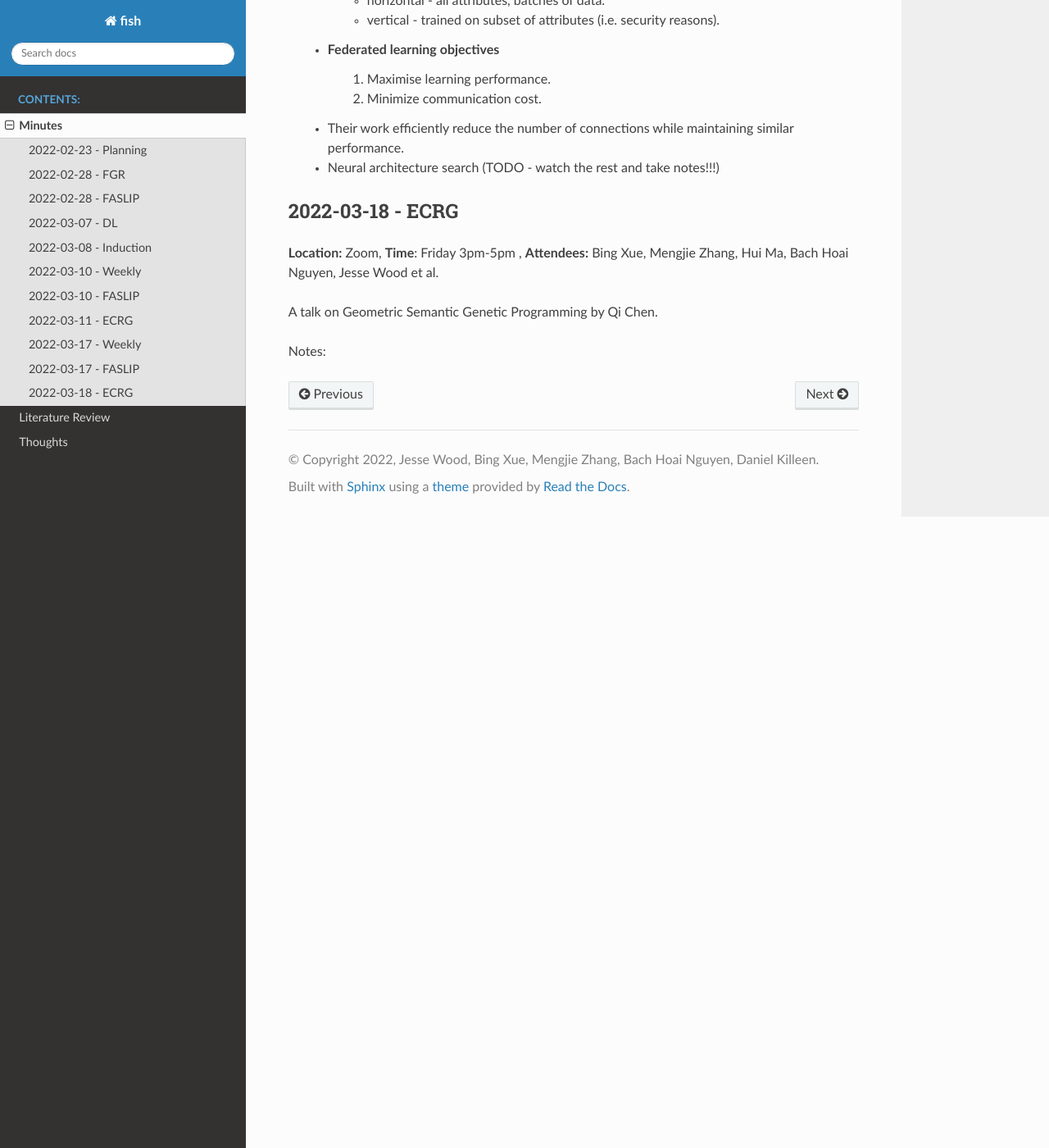
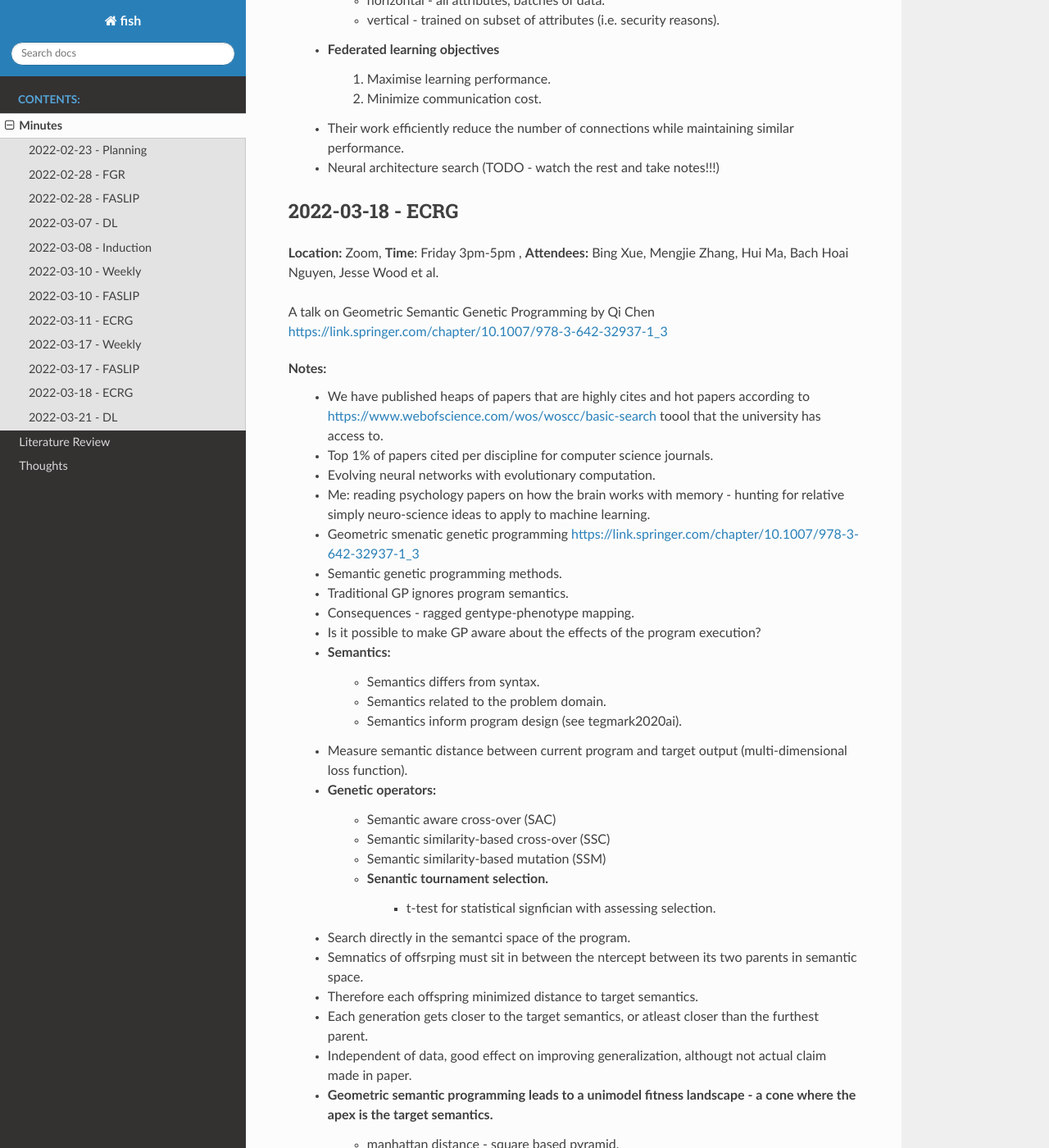
Before and after one commit to woodRock/fishy-business, a Sphinx documentation site: the page built from docs/source/minutes.rst, in a window 1280 px wide and 1400 px high, scrolled down 6011 px. Shown: the whole window at 82% size. Built offline with Sphinx 7.4.7 and the Read the Docs theme 2.0.0, drawn with Linux system fonts in a browser that asks for light colours; some of the changed text lies outside the part shown.

Commit message:
Update minutes

```diff
--- a/docs/source/minutes.rst
+++ b/docs/source/minutes.rst
@@ -223,6 +223,62 @@ Notes:
 ~~~~~~~~~~~~~~~~~~~~~~
 **Location:** Zoom, **Time**: Friday 3pm-5pm , **Attendees:** Bing Xue, Mengjie Zhang, Hui Ma, Bach Hoai Nguyen, Jesse Wood et al.
 
-A talk on Geometric Semantic Genetic Programming by Qi Chen.
+A talk on Geometric Semantic Genetic Programming by Qi Chen https://link.springer.com/chapter/10.1007/978-3-642-32937-1_3
 
 Notes:
+    * We have published heaps of papers that are highly cites and hot papers according to https://www.webofscience.com/wos/woscc/basic-search toool that the university has access to.
+    * Top 1% of papers cited per discipline for computer science journals.
+    * Evolving neural networks with evolutionary computation.
+    * Me: reading psychology papers on how the brain works with memory - hunting for relative simply neuro-science ideas to apply to machine learning.
+    * Geometric smenatic genetic programming https://link.springer.com/chapter/10.1007/978-3-642-32937-1_3
+    * Semantic genetic programming methods.
+    * Traditional GP ignores program semantics.
+    * Consequences - ragged gentype-phenotype mapping.
+    * Is it possible to make GP aware about the effects of the program execution?
+    * Semantics:
+        * Semantics differs from syntax.
+        * Semantics related to the problem domain.
+        * Semantics inform program design (see tegmark2020ai).
+    * Measure semantic distance between current program and target output (multi-dimensional loss function).
+    * Genetic operators:
+        * Semantic aware cross-over (SAC)
+        * Semantic similarity-based cross-over (SSC)
+        * Semantic similarity-based mutation (SSM)
+        * Senantic tournament selection.
+            * t-test for statistical signfician with assessing selection.
+    * Search directly in the semantci space of the program.
+    * Semnatics of offsrping must sit in between the ntercept between its two parents in semantic space.
+    * Therefore each offspring minimized distance to target semantics.
+    * Each generation gets closer to the target semantics, or atleast closer than the furthest parent.
+    * Independent of data, good effect on improving generalization, althougt not actual claim made in paper.
+    * Geometric semantic programming leads to a unimodel fitness landscape - a cone where the apex is the target semantics.
+        * manhattan distance - square based pyramid.
+        * euclidean distance - cone.
+    * Efficient implementation - only store changes to program tree, similar to git version control - except for GSGP.
+    * GSGR Red (reduce), simplify problems by expanding and recomputing.
+    * Locally geometric semantic crossover (LGSX).
+        * Make offsrping similar to eachother than their parents.
+    * Random desired operator (RDO), exploit interoperability of instructions, + can be reversed with -, * can be reversed with division, + and * are communicative.
+    * Semantic backpropogation - decomposibility of the process if important for BP.
+    * Angle aware metrics - larger angle metrics iis more likely to generate offspring closer to target semantics.
+    * Permutations GSX and Random Segment Mutation
+    * Semenatic distance (euclidean) is the same as the loss, just looking at it from a different point of view.
+    * Can geometric smeantic programming work in an unsupervised or combinatorial problem? (Possibly not unimodel semantic space)
+
+2022-03-21 - DL
+~~~~~~~~~~~~~~~~~~~~~~~~~~
+**Location:** Zoom, **Time**: Monday 3pm-4pm , **Attendees:** Bastiaan Kleign, Jesse Wood, Hayden Dyne, et al.
+
+Talk by Hayden on two papers:
+    * End-to-end driving via conditional imitation learning https://ieeexplore.ieee.org/abstract/document/8460487/
+    * High-speed autonomous drifting with deep reinforcement learning https://ieeexplore.ieee.org/abstract/document/8961997/
+
+Notes:
+    * Model-free reinforcement learning - does not rely on human understanding of world and design controllers.
+    * Human driver is the trajectory with is the goal, uses a professional driver playing the game with a steering wheel.
+    * Model performs on different track difficulties.
+    * Reward function is scaled by velocity, so faster lap times are rewarded.
+    * Works for 4 different kinds of vehicles, although the truck struggles to achieve same performance as lighter ones.
+    * Second paper - e2e
+    * Far easier to use real-world data on driving that has already been collected than generate simulation data.
+    * Data augmentation used to help network generalize to new scenarios and edge cases not in the training data.
```
